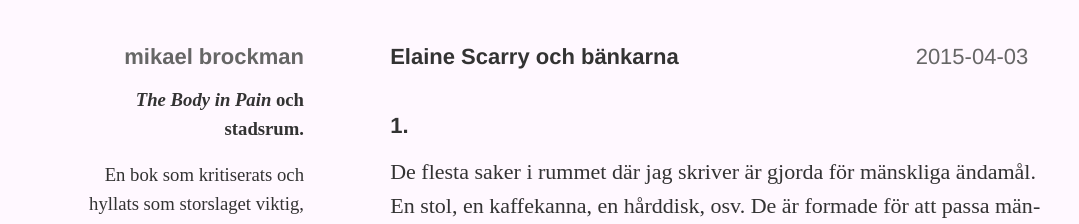
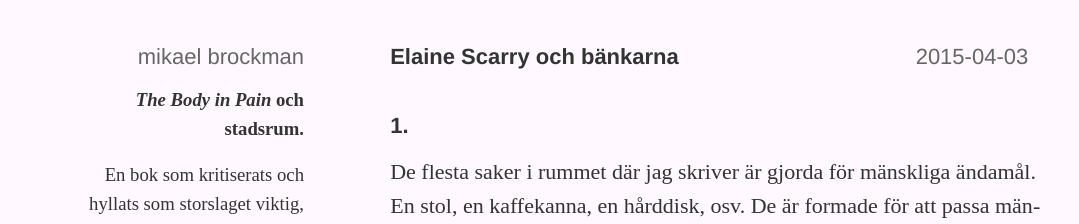
Before and after one commit to mbrock/sv, a Jekyll site: the page built from _posts/2015-04-05-elaine-scarry.html, in a window 1280 px wide. Shown: the top 224 px of the page, without its empty margins (26-1105 px from the left). Built offline with Jekyll 4.4.1, drawn with Linux system fonts in a browser that asks for light colours.

Commit message:
unbold me

```diff
--- a/css/main.scss
+++ b/css/main.scss
@@ -46,6 +46,7 @@ h2 { margin: 2ex 0 1ex 0 }
 aside > h2 { margin-top: 0; }
 h2 { display: inline-block }
 h2 a { color: #666 }
+.plain h2 { font-weight: normal }
 
 /* POST DATE */
 time { display: block; color: #666 }
```
